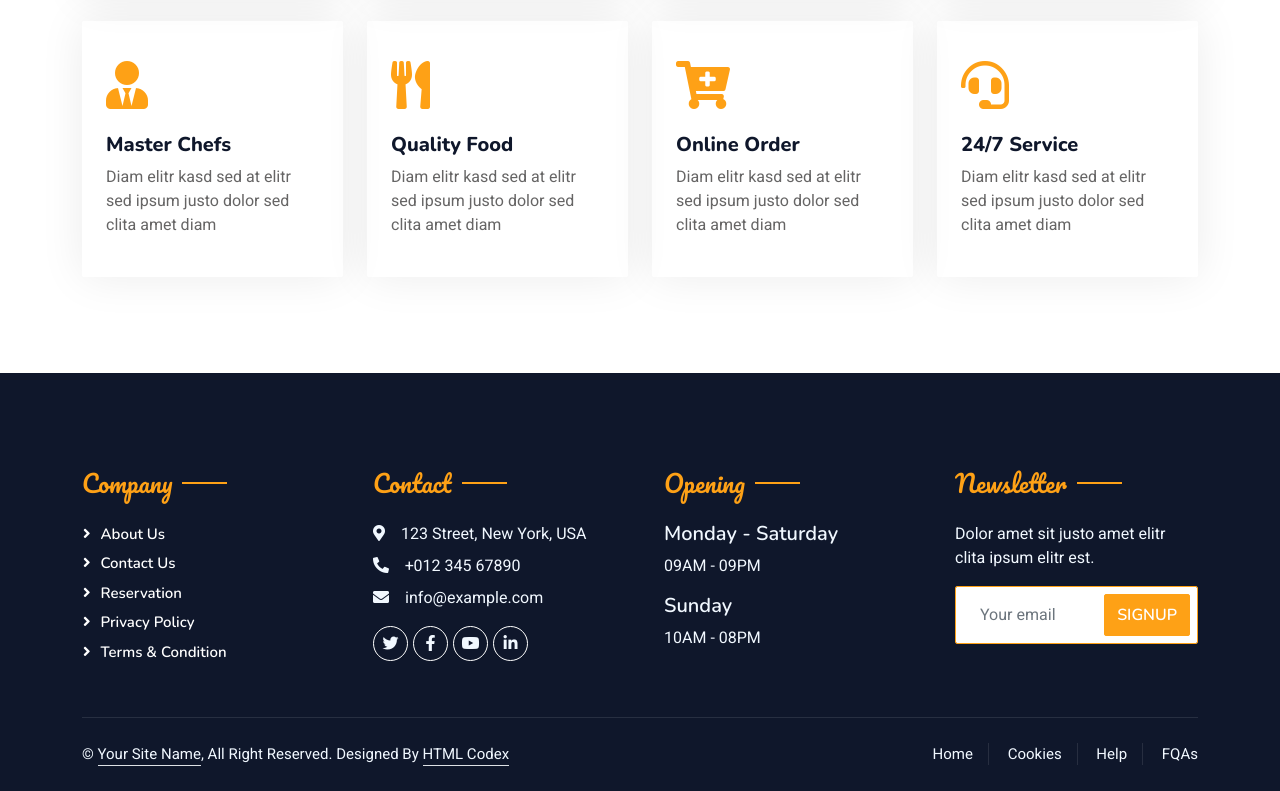
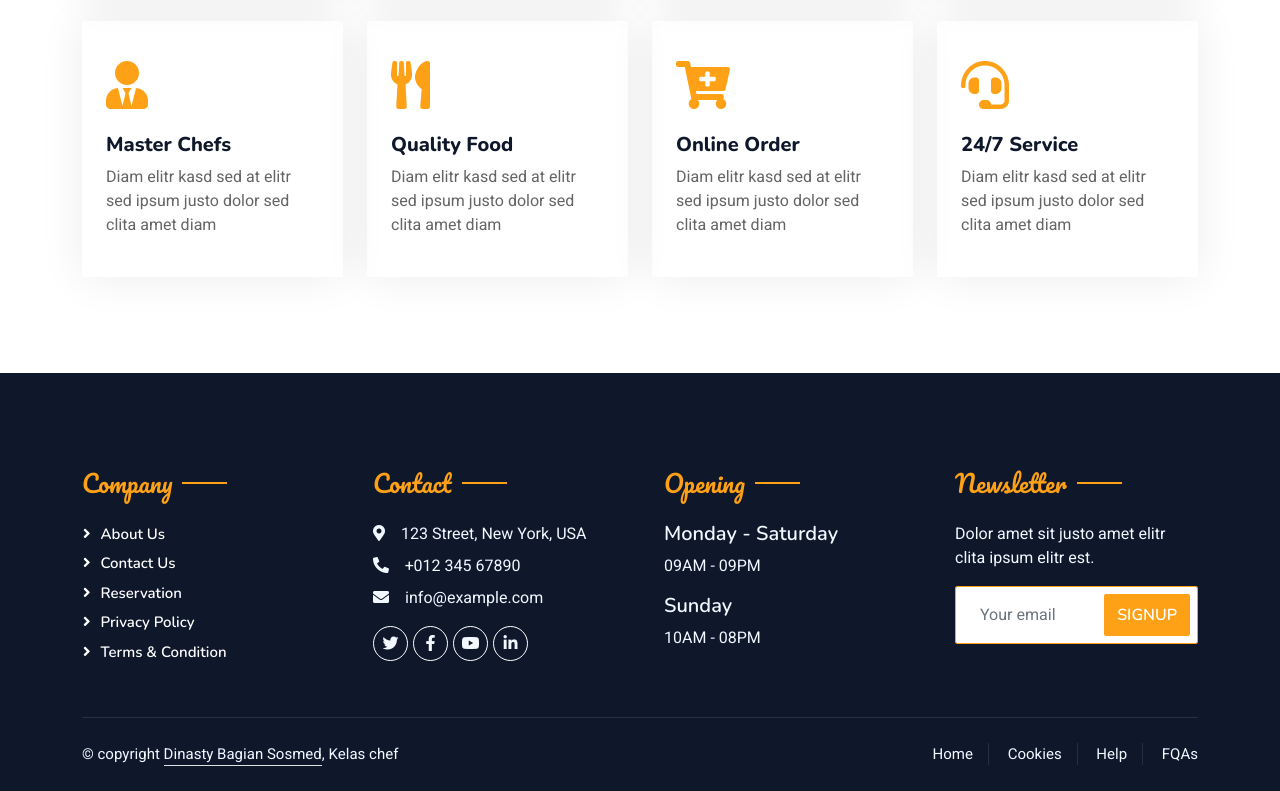
Before and after one commit to prototype888/restoran, a plain HTML site: page service.html in a window 1280 px wide. Shown: the part 880-1671 px from the top of the page. Drawn offline with nearby package versions, Linux system fonts and the light colour scheme.

Commit message:
Update service.html

```diff
--- a/service.html
+++ b/service.html
@@ -220,10 +220,7 @@
                 <div class="copyright">
                     <div class="row">
                         <div class="col-md-6 text-center text-md-start mb-3 mb-md-0">
-                            &copy; <a class="border-bottom" href="#">Your Site Name</a>, All Right Reserved.
-
-							<!--/*** This template is free as long as you keep the footer author’s credit link/attribution link/backlink. If you'd like to use the template without the footer author’s credit link/attribution link/backlink, you can purchase the Credit Removal License from "https://htmlcodex.com/credit-removal". Thank you for your support. ***/-->
-							Designed By <a class="border-bottom" href="https://htmlcodex.com">HTML Codex</a>
+                            &copy; copyright <a class="border-bottom" href="#">Dinasty Bagian Sosmed</a>, Kelas chef
                         </div>
                         <div class="col-md-6 text-center text-md-end">
                             <div class="footer-menu">
```
